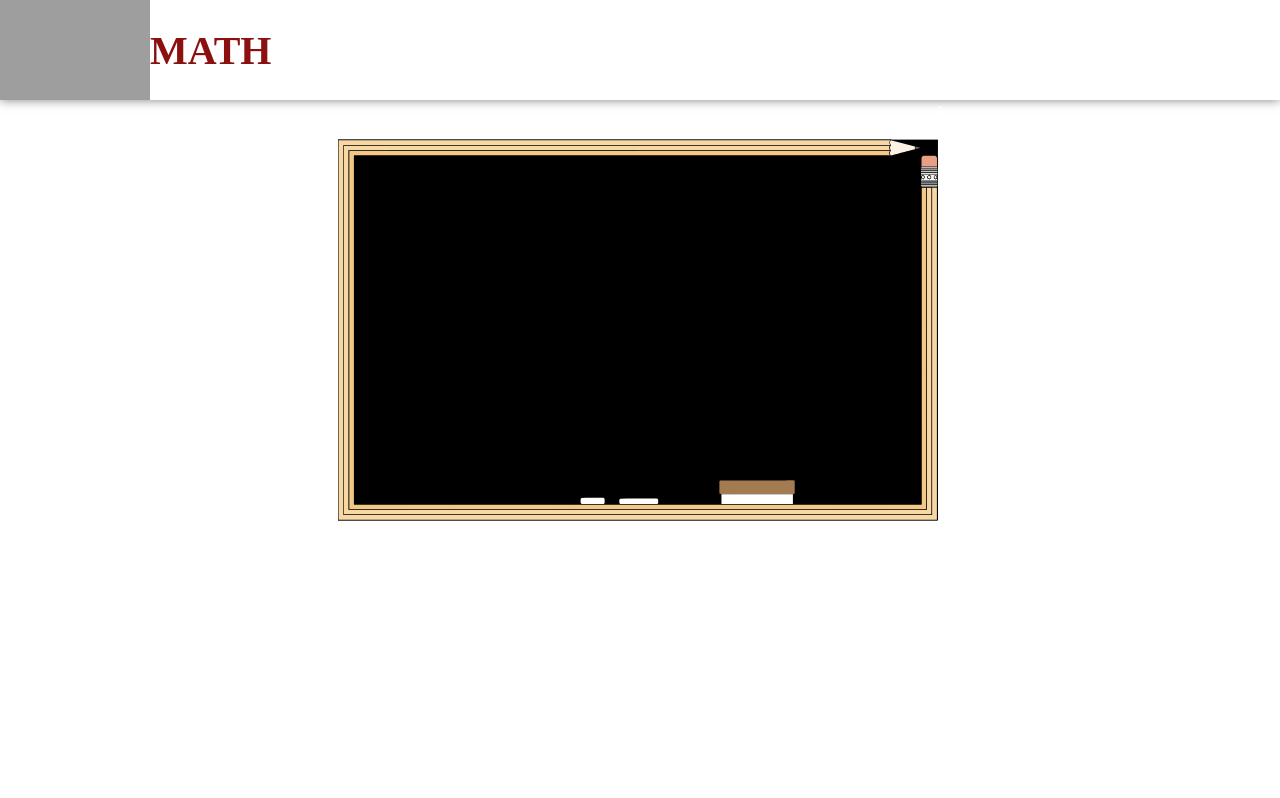
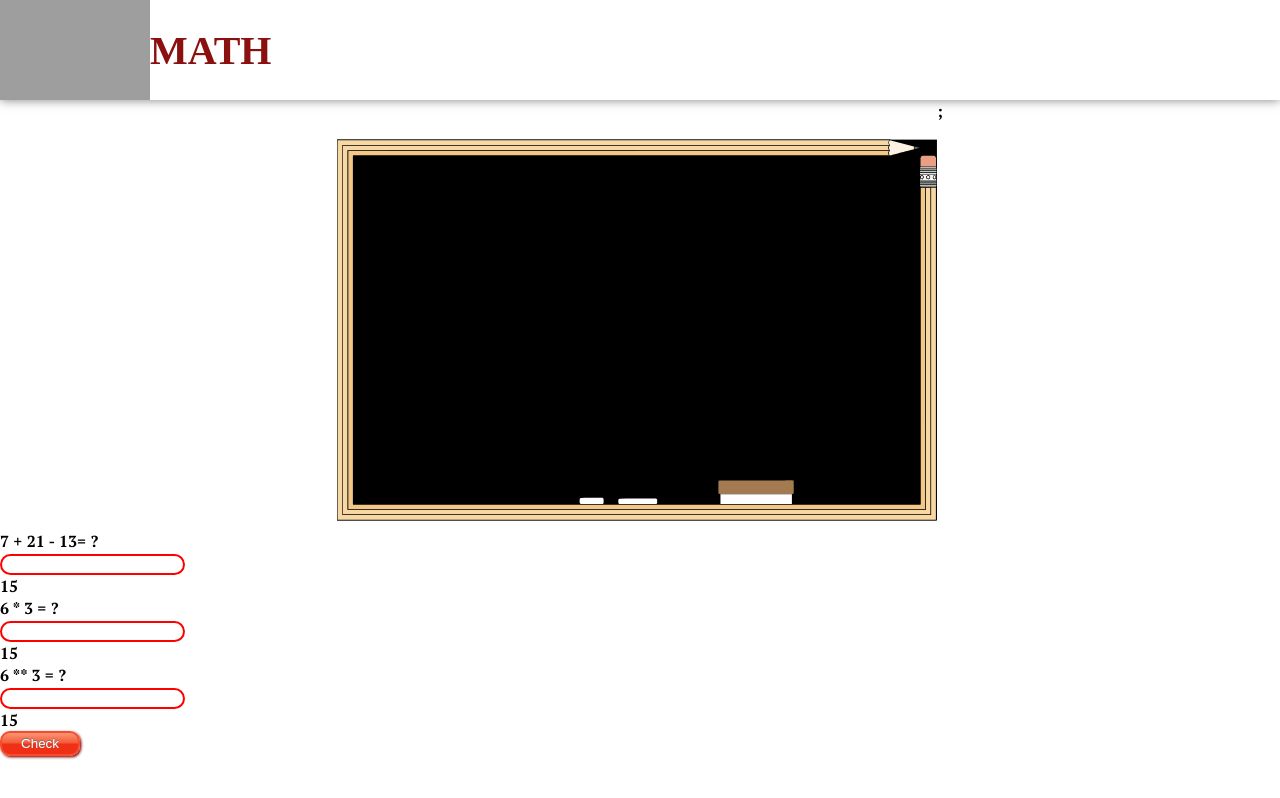
Before and after one commit to MadinaTadjidinova/my-first-app, a React (Create React App) app: page / in a window 1280 px wide. Built offline with nearby package versions, Linux system fonts and the light colour scheme; grey boxes are pictures that could not be loaded.

Commit message:
Added some properites|

```diff
--- a/src/App.css
+++ b/src/App.css
@@ -1,5 +1,27 @@
+@import url('https://fonts.googleapis.com/css2?family=PT+Serif:wght@700&display=swap');
+.App {
+    color: black;
+    font-family: 'PT Serif', serif;
 
-.App {
-    color: white;
-    z-index: 7;
 }
+.App input{
+    border-radius: 50px;
+    border: 2px solid red;
+    outline: none;
+}
+
+.App button{
+    display: inline-block;
+    width: 80px;
+    height: 25px;
+    text-shadow: 0 -1px 1px #777;
+    color: #fff;
+    outline: none;
+    border: 2px solid #F64C2B;
+    border-radius: 10px;
+    box-shadow: 0 0 0 60px rgba(0,0,0,0) inset, .1em .1em .2em #800;
+    background: linear-gradient(#FB9575, #F45A38 48%, #F02F17 52%, #F02F17);
+}
+.App button:active{
+    background: linear-gradient(#F02F17, #F02F17 48%, #F45A38 52%, #FB9575);
+}
--- a/src/App.js
+++ b/src/App.js
@@ -203,67 +203,87 @@
 // }
 
 // export default App;
-
-import "./App.css";
+import "./App.css"
 import { useState } from "react";
 import Countdown from "./Math/Countdown/Countdown";
 import Header from "./Math/Header/Header";
 import Logo from "./Math/Logo/Logo";
 const App = () => {
-  // const [a, setA] = useState(randomNumber(50));
-  // const [b, setB] = useState(randomNumber(50));
-  // const [c, setC] = useState(randomNumber(50));
+  const [a, setA] = useState(randomNumber(50));
+  const [b, setB] = useState(randomNumber(50));
+  const [c, setC] = useState(randomNumber(50));
 
-  // const [a1, setA1] = useState(randomNumber(50));
-  // const [b1, setB1] = useState(randomNumber(50));
+  const [a1, setA1] = useState(randomNumber(50));
+  const [b1, setB1] = useState(randomNumber(50));
+
+  const [a2, setA2] = useState(randomNumber(50));
+  const [b2, setB2] = useState(randomNumber(50));
 
 
-  // const [answer, setAnswer] = useState("?");
-  // const [answer1, setAnswer1] = useState("?");
-  // const [countdown, setCountdown] = useState(20);
-  // function randomNumber(limit) {
-  //   return Math.round(Math.random() * limit);
-  // }
-  // function checkAnswer() {
-  //   const result = a + b - c;
-  //   if (result == answer) {
-  //     setA(randomNumber(50));
-  //     setB(randomNumber(50));
-  //     setC(randomNumber(50));
+  const [answer, setAnswer] = useState("?");
+  const [answer1, setAnswer1] = useState("?");
+  const [answer2, setAnswer2] = useState("?");
 
-  //     setAnswer("?");
-  //     setCountdown(20);
-  //   }
-  //        else {
-  //     alert("Wrong");
-  //   }
-  //   const result1 = a1 * b1;
-  //   if (result1 == answer1){
-  //     setA1(randomNumber(30));
-  //     setB1(randomNumber(30));
+  const [countdown, setCountdown] = useState(20);
 
-  //     setAnswer1("?");
-  //     setCountdown(20);
-  //   }
-  //   else {
-  //     alert("Wrong1");
-  //   }
+  function randomNumber(limit) {
+    return Math.round(Math.random() * limit);
+  }
+  function checkAnswer() {
+    const result = a + b - c;
+    if (result == answer) {
+      setA(randomNumber(50));
+      setB(randomNumber(50));
+      setC(randomNumber(50));
 
-  // }
+      setAnswer("?");
+      setCountdown(20);
+    }
+         else {
+      alert("Wrong");
+    }
+
+    const result1 = a1 * b1;
+    if (result1 == answer1){
+      setA1(randomNumber(30));
+      setB1(randomNumber(30));
+
+      setAnswer1("?");
+      setCountdown(20);
+    }
+    else {
+      alert("Wrong1");
+    }
+
+    const result2 = a2 ** b2;
+    if(result2 == answer2){
+      setA2(randomNumber(20 * 2));
+      setB2(randomNumber(20 * 2));
+
+      setAnswer2("?");
+      setCountdown(20);
+    }
+    else {
+      alert("Wrong2");
+    }
+  }
   return (
     <div className="App">
 <Logo />
-{/*
-  {a} + {b} - {c}= {answer} <br />
-      {a1} * {b1} = {answer1}
+<Header />
+      {a} + {b} - {c}= {answer} <br />
+      <input type="number" value={answer} onChange={({ target }) => setAnswer(target.value)} /> <br />
       <Countdown countdown={countdown} setCountdown={setCountdown} />
-      <input type="number" value={answer} onChange={({ target }) => setAnswer(target.value)} /> <br />
+
+      {a1} * {b1} = {answer1} <br />
       <input type="number" value={answer1} onChange={({ target }) => setAnswer1(target.value)} />
-      <button onClick={() => checkAnswer()}>Ok</button> */}
+      <Countdown countdown={countdown} setCountdown={setCountdown} />
 
+      {a1} ** {b1} = {answer2} <br />
+      <input type="number" value={answer2} onChange={({ target }) => setAnswer2(target.value)} />
+      <Countdown countdown={countdown} setCountdown={setCountdown} />
 
-<Header />
-
+      <button onClick={() => checkAnswer()}>Check</button>
     </div>
   );
 
```
Also changed, not shown: src/Math/Properties/Properties.js (+49 -49 lines).
